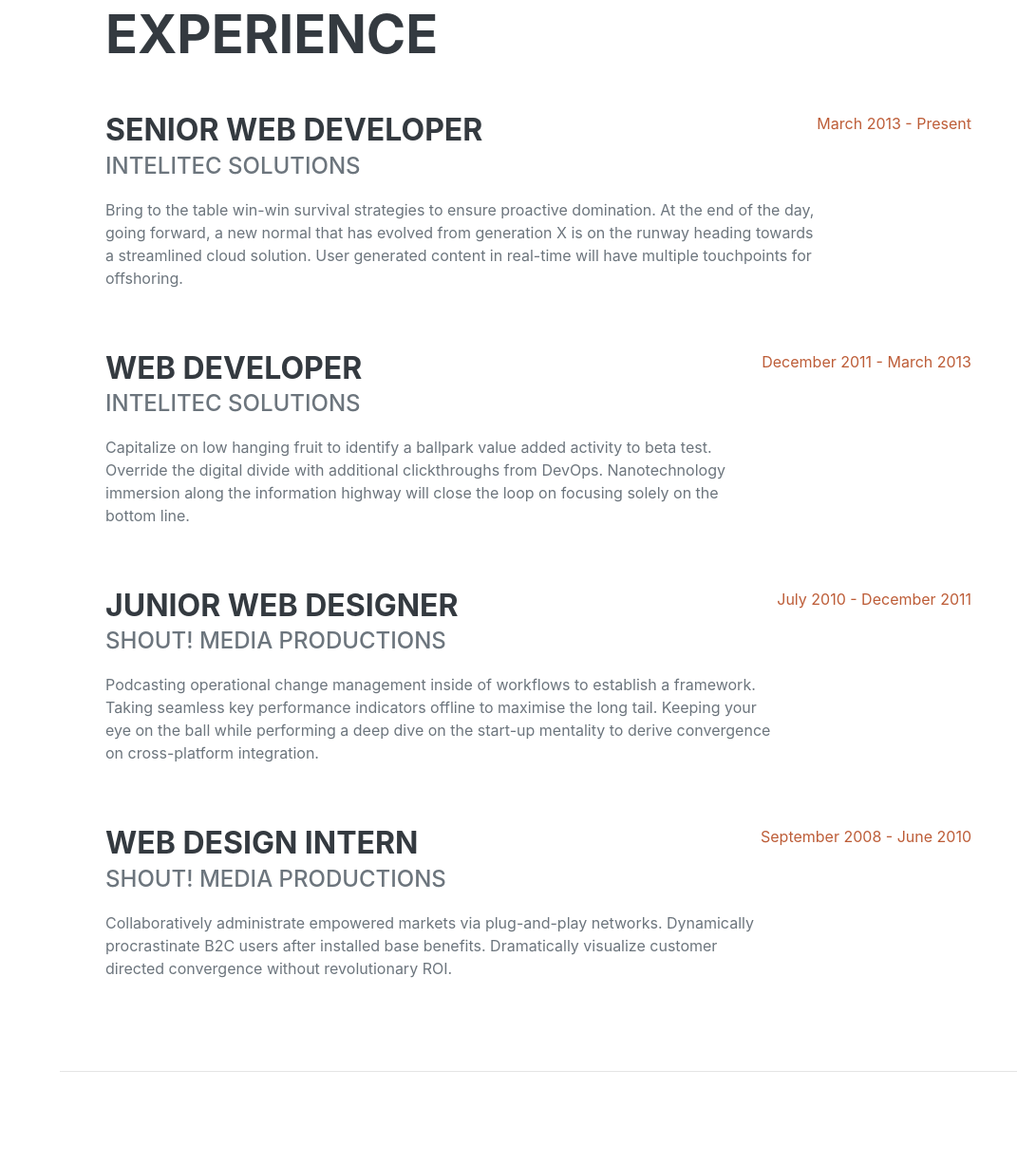
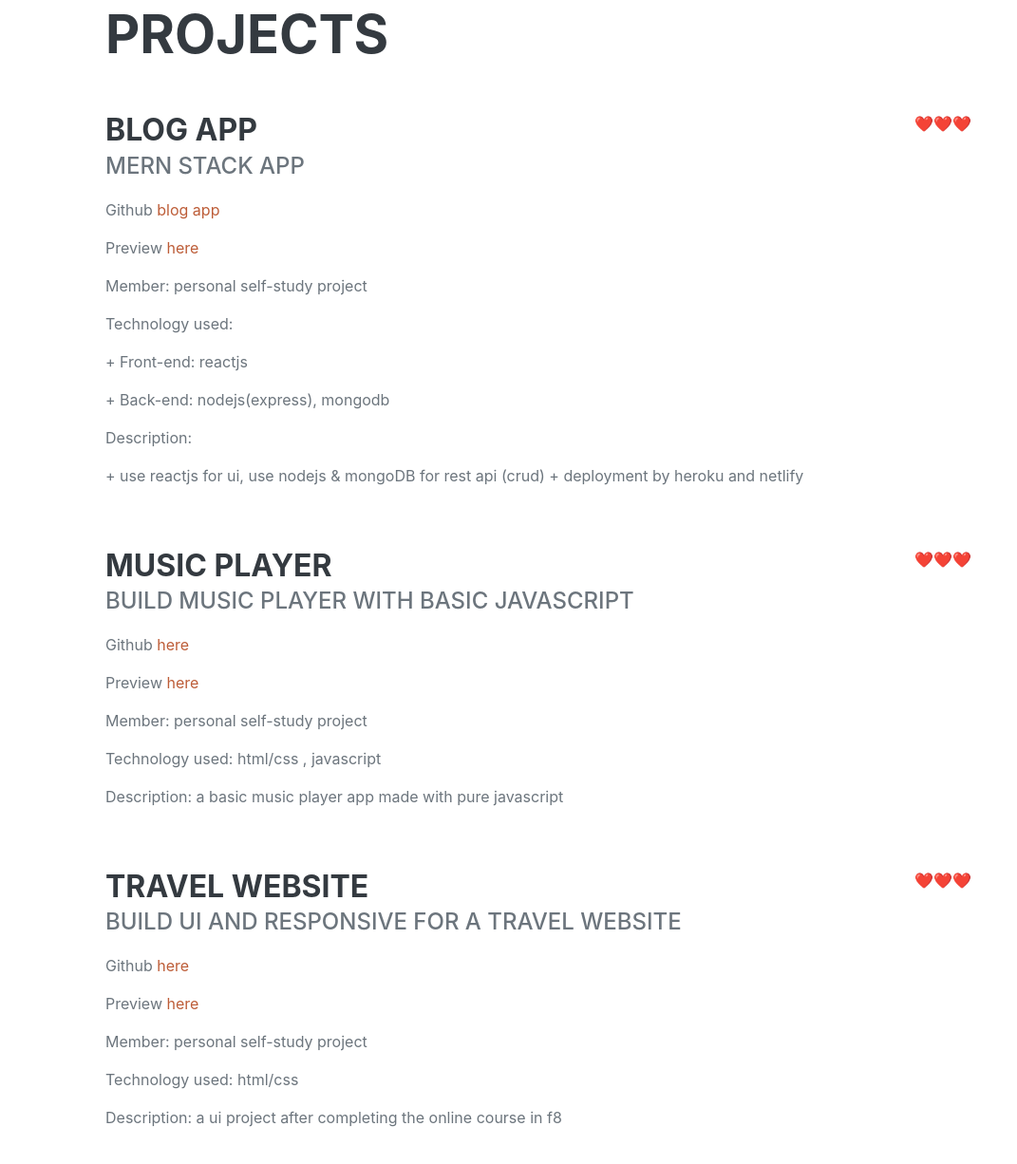
Before and after one commit to mhxx307/cv-lavominhquan, a plain HTML site: page index.html in a window 1280 px wide. Shown: the part 878-2104 px from the top of the page at 95% size, without its empty margins (209-1280 px from the left). Drawn offline with nearby package versions, Linux system fonts and the light colour scheme; a web font is replaced by a local one.

Commit message:
update projects info

```diff
--- a/index.html
+++ b/index.html
@@ -126,64 +126,100 @@
             <!-- Experience-->
             <section class="resume-section" id="experience">
                 <div class="resume-section-content">
-                    <h2 class="mb-5">Experience</h2>
+                    <h2 class="mb-5">Projects</h2>
                     <div
                         class="d-flex flex-column flex-md-row justify-content-between mb-5"
                     >
                         <div class="flex-grow-1">
-                            <h3 class="mb-0">Senior Web Developer</h3>
-                            <div class="subheading mb-3">Intelitec Solutions</div>
+                            <h3 class="mb-0">Blog app</h3>
+                            <div class="subheading mb-3">MERN stack app</div>
+
                             <p>
-                                Bring to the table win-win survival strategies to ensure
-                                proactive domination. At the end of the day, going
-                                forward, a new normal that has evolved from generation X
-                                is on the runway heading towards a streamlined cloud
-                                solution. User generated content in real-time will have
-                                multiple touchpoints for offshoring.
+                                Github
+                                <a href="https://github.com/mhxx307/blog-app">blog app</a>
+                            </p>
+                            <p>
+                                Preview
+                                <a href="https://minhquan-blogapp.netlify.app/">here</a>
+                            </p>
+                            <p>Member: personal self-study project</p>
+                            <p>Technology used:</p>
+                            <p>+ Front-end: reactjs</p>
+                            <p>+ Back-end: nodejs(express), mongodb</p>
+                            <p>Description:</p>
+                            <p>
+                                + use reactjs for ui, use nodejs & mongoDB for rest api
+                                (crud) + deployment by heroku and netlify
                             </p>
                         </div>
                         <div class="flex-shrink-0">
-                            <span class="text-primary">March 2013 - Present</span>
+                            <span class="text-primary">❤️️❤️️❤️️</span>
                         </div>
                     </div>
                     <div
                         class="d-flex flex-column flex-md-row justify-content-between mb-5"
                     >
                         <div class="flex-grow-1">
-                            <h3 class="mb-0">Web Developer</h3>
-                            <div class="subheading mb-3">Intelitec Solutions</div>
+                            <h3 class="mb-0">Music player</h3>
+                            <div class="subheading mb-3">
+                                Build music player with basic javascript
+                            </div>
                             <p>
-                                Capitalize on low hanging fruit to identify a ballpark
-                                value added activity to beta test. Override the digital
-                                divide with additional clickthroughs from DevOps.
-                                Nanotechnology immersion along the information highway
-                                will close the loop on focusing solely on the bottom line.
+                                Github
+                                <a href="https://github.com/mhxx307/Quan-s_music_player"
+                                    >here</a
+                                >
+                            </p>
+                            <p>
+                                Preview
+                                <a href="https://mhxx307.github.io/Quan-s_music_player/"
+                                    >here</a
+                                >
+                            </p>
+                            <p>Member: personal self-study project</p>
+                            <p>Technology used: html/css , javascript</p>
+                            <p>
+                                Description: a basic music player app made with pure
+                                javascript
                             </p>
                         </div>
                         <div class="flex-shrink-0">
-                            <span class="text-primary">December 2011 - March 2013</span>
+                            <span class="text-primary">❤️️❤️️❤️️</span>
                         </div>
                     </div>
                     <div
                         class="d-flex flex-column flex-md-row justify-content-between mb-5"
                     >
                         <div class="flex-grow-1">
-                            <h3 class="mb-0">Junior Web Designer</h3>
-                            <div class="subheading mb-3">Shout! Media Productions</div>
+                            <h3 class="mb-0">Travel website</h3>
+                            <div class="subheading mb-3">
+                                Build ui and responsive for a travel website
+                            </div>
                             <p>
-                                Podcasting operational change management inside of
-                                workflows to establish a framework. Taking seamless key
-                                performance indicators offline to maximise the long tail.
-                                Keeping your eye on the ball while performing a deep dive
-                                on the start-up mentality to derive convergence on
-                                cross-platform integration.
+                                Github
+                                <a href="https://github.com/mhxx307/summer-holiday"
+                                    >here</a
+                                >
+                            </p>
+                            <p>
+                                Preview
+                                <a href="https://mhxx307.github.io/summer-holiday/"
+                                    >here</a
+                                >
+                            </p>
+                            <p>Member: personal self-study project</p>
+                            <p>Technology used: html/css</p>
+                            <p>
+                                Description: a ui project after completing the online
+                                course in f8
                             </p>
                         </div>
+
                         <div class="flex-shrink-0">
-                            <span class="text-primary">July 2010 - December 2011</span>
+                            <span class="text-primary">❤️️❤️️❤️️</span>
                         </div>
                     </div>
-                    <div class="d-flex flex-column flex-md-row justify-content-between">
+                    <!-- <div class="d-flex flex-column flex-md-row justify-content-between">
                         <div class="flex-grow-1">
                             <h3 class="mb-0">Web Design Intern</h3>
                             <div class="subheading mb-3">Shout! Media Productions</div>
@@ -196,9 +232,9 @@
                             </p>
                         </div>
                         <div class="flex-shrink-0">
-                            <span class="text-primary">September 2008 - June 2010</span>
+                            <span class="text-primary">❤️️❤️️❤️️</span>
                         </div>
-                    </div>
+                    </div> -->
                 </div>
             </section>
             <hr class="m-0" />
```
